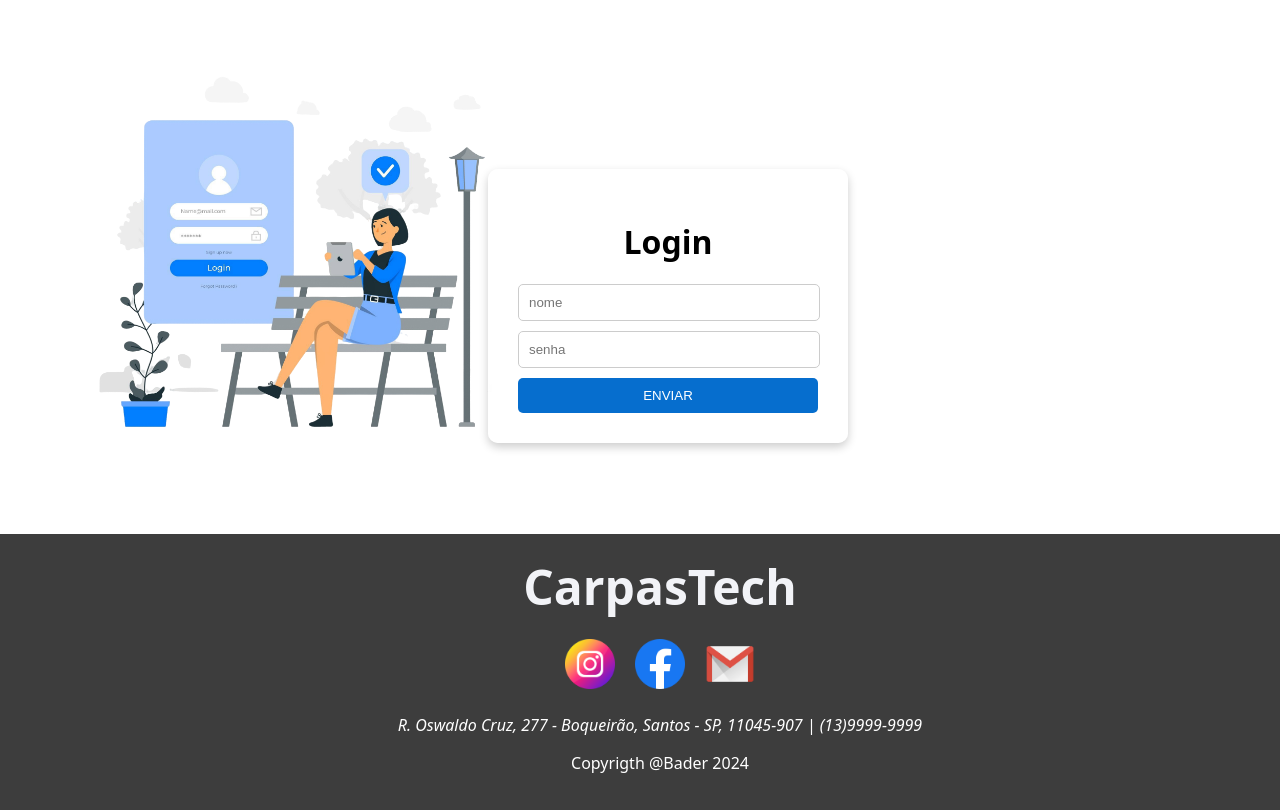
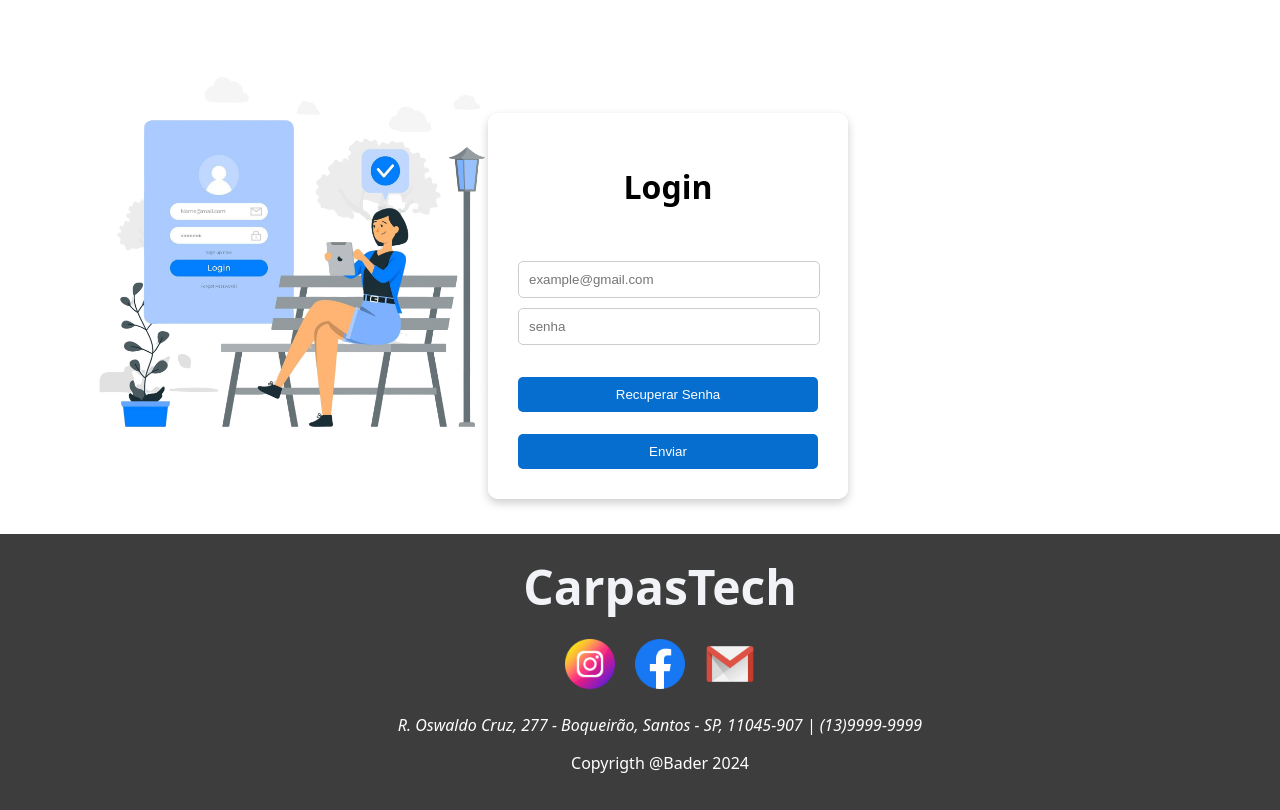
Before and after one commit to GustavoGPFP/Carpas_Tech, a PHP site: page /login.html in a window 1280 px wide. Run offline with PHP 8.4, Linux system fonts and the light colour scheme.

Commit message:
teste error

```diff
--- a/css/style01.css
+++ b/css/style01.css
@@ -262,3 +262,7 @@ button:hover {
     align-items: center;
 
 }
+.error{
+    color: red;
+    display: block;
+}
--- a/js/validacao.js
+++ b/js/validacao.js
@@ -39,3 +39,51 @@ function validarSenha() {
 // Adiciona eventos 'input' aos campos de e-mail e senha para validação
 emailInput.addEventListener('input', validateEmail);
 senhaInput.addEventListener('input', validarSenha); // Agora senhaInput está corretamente referenciado
+
+//
+
+document.addEventListener("DOMContentLoaded", function () {
+    const emailInput = document.getElementById("email");
+    const senhaInput = document.getElementById("senha");
+    const emailError = document.getElementById("emailError");
+    const senhaError = document.getElementById("senhaError");
+
+    // Função para validar o formulário
+    function validateForm(event) {
+        let valid = true;
+
+        // Verifica se o campo de email está vazio ou inválido
+        if (!emailInput.checkValidity()) {
+            emailError.style.display = "inline";
+            valid = false;
+        } else {
+            emailError.style.display = "none";
+        }
+
+        // Verifica se o campo de senha está vazio
+        if (!senhaInput.value) {
+            senhaError.style.display = "inline";
+            valid = false;
+        } else {
+            senhaError.style.display = "none";
+        }
+
+        // Se o formulário não for válido, evita o envio
+        if (!valid) {
+            event.preventDefault();
+        }
+    }
+
+    // Oculta a mensagem de erro enquanto o usuário digita ou foca no campo
+    emailInput.addEventListener("input", function () {
+        emailError.style.display = "none";
+    });
+
+    senhaInput.addEventListener("input", function () {
+        senhaError.style.display = "none";
+    });
+
+    // Verifica o formulário no envio
+    const form = document.getElementById("myForm");
+    form.addEventListener("submit", validateForm);
+});
--- a/login.html
+++ b/login.html
@@ -3,7 +3,6 @@
 <head>
     <meta charset="UTF-8">
     <meta name="viewport" content="width=device-width, initial-scale=1.0">
-    <link rel="stylesheet" href="estilo.css">
     <title>Login</title>
     <link  rel="stylesheet" href="css/style01.css">
 
@@ -12,12 +11,15 @@
 <main>
     <div class="uni-img-login">
         <img src="img/imglogin.png" class="imglogin">
-        <form>
+        <form onchange="validateForm()">
             <div class="tela-login">
-                <h1>Login</h1>
-                <input type="text" placeholder="nome" required>
-                <input type="password" placeholder="senha" required>
-                <button type="submit">ENVIAR</button>
+                <h1>Login</h1><br>
+                <input type="email" id="email" name="email" onchange="validateEmail()" placeholder="example@gmail.com">
+                <input type="password" id="senha" name="senha" onchange="validarSenha()" placeholder="senha"><br>
+                <button type="submit" id="recuperarBtn" disabled>Recuperar Senha</button><br><br>
+                <button type="submit" id="submitBtn" disabled>Enviar</button><br>
+                <span id="emailError" class="error"></span>
+                <span id="senhaError" class="error"></span>
             </div>
         </form>
     </div>
```
